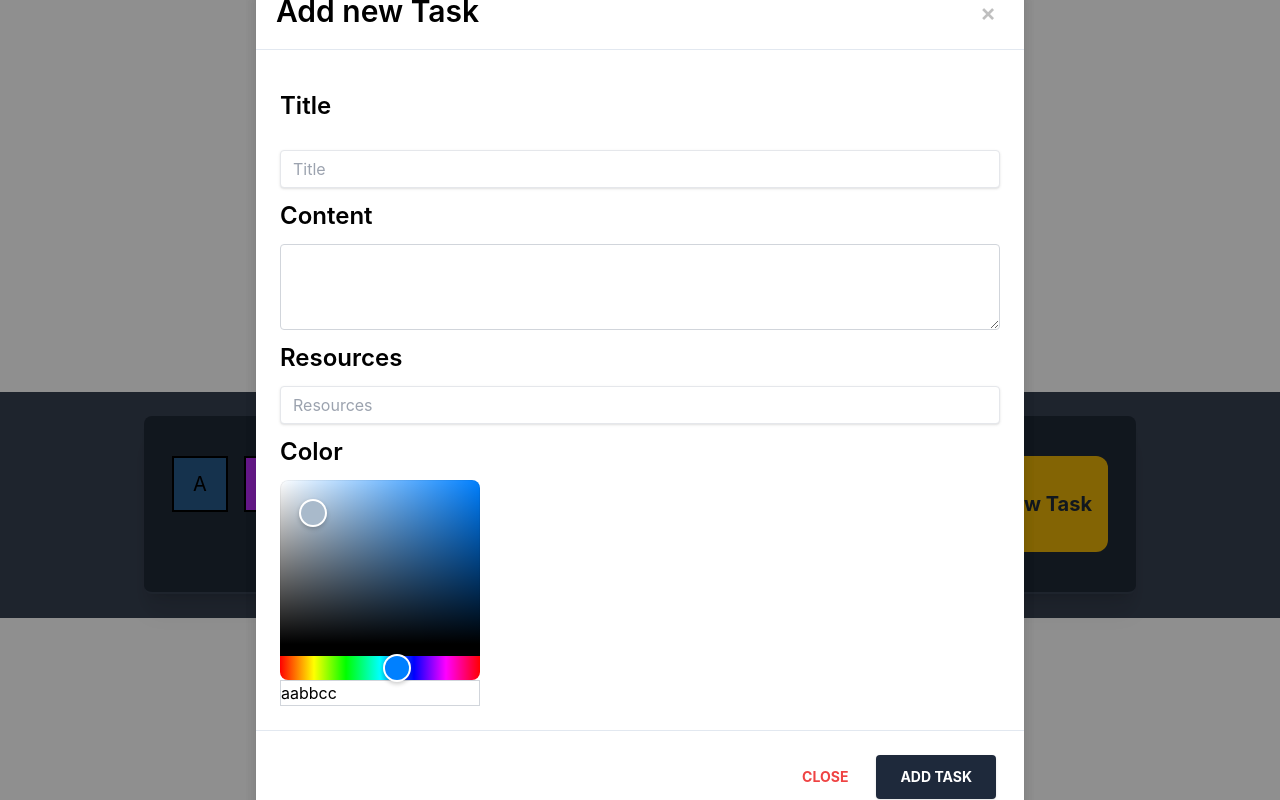
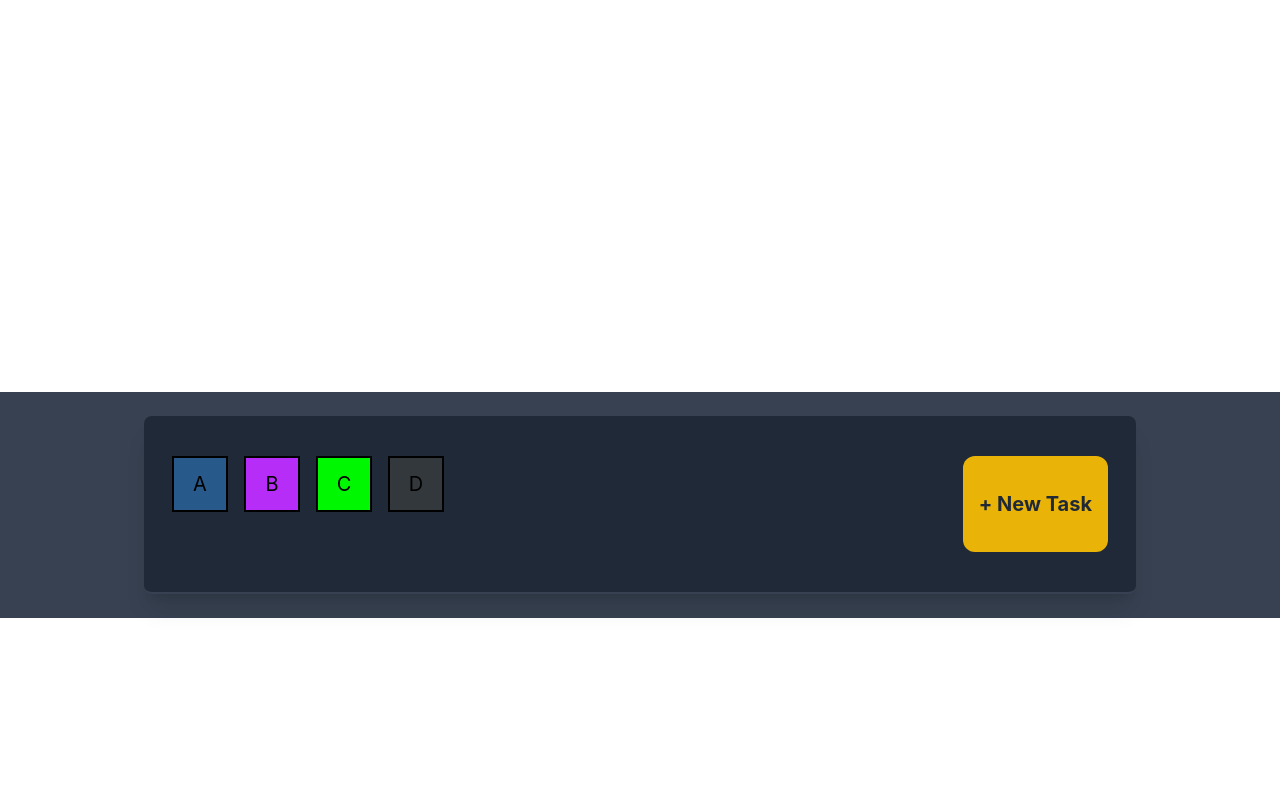
Before and after one commit to tlvu93/flocess, a Next.js app: page /workflow-creator in a window 1280 px wide. Built offline with nearby package versions, Linux system fonts and the light colour scheme.

Commit message:
Log Data on svg element click

```diff
--- a/src/components/component-list/component-list.tsx
+++ b/src/components/component-list/component-list.tsx
@@ -17,7 +17,7 @@ function ComponentList() {
             onClick={() => openModal(ModalType.AddTask)}
             className="rounded-xl bg-yellow-500 p-4 text-xl font-bold text-gray-800 hover:bg-yellow-600"
           >
-            + New Task
+            <p className="select-none">+ New Task</p>
           </button>
         </div>
       </Container>
--- a/src/components/svg-area/svg-drawer.tsx
+++ b/src/components/svg-area/svg-drawer.tsx
@@ -19,7 +19,8 @@ export default class SVGDrawer {
             (node) => "translate(" + node.x + "," + node.y + ")"
           )
           .on("click", (_, node) => {
-            console.log(`Clicked on ${node.name}`);
+            console.log(`Clicked on ${node.name} with following data: `);
+            console.dir(node);
           });
 
         // Append the square
--- a/src/context/modal-context.tsx
+++ b/src/context/modal-context.tsx
@@ -17,8 +17,8 @@ const ModalContext = createContext<ModalContext>({} as ModalContext);
 export const useModalContext = () => useContext(ModalContext);
 
 const ModalState = ({ children }: React.PropsWithChildren) => {
-  const [showAddModal, setShowAddModal] = useState<boolean>(true);
-  const [showEditModal, setShowEditModal] = useState<boolean>(true);
+  const [showAddModal, setShowAddModal] = useState<boolean>(false);
+  const [showEditModal, setShowEditModal] = useState<boolean>(false);
 
   const openModal = (type: ModalType) => {
     switch (type) {
```
